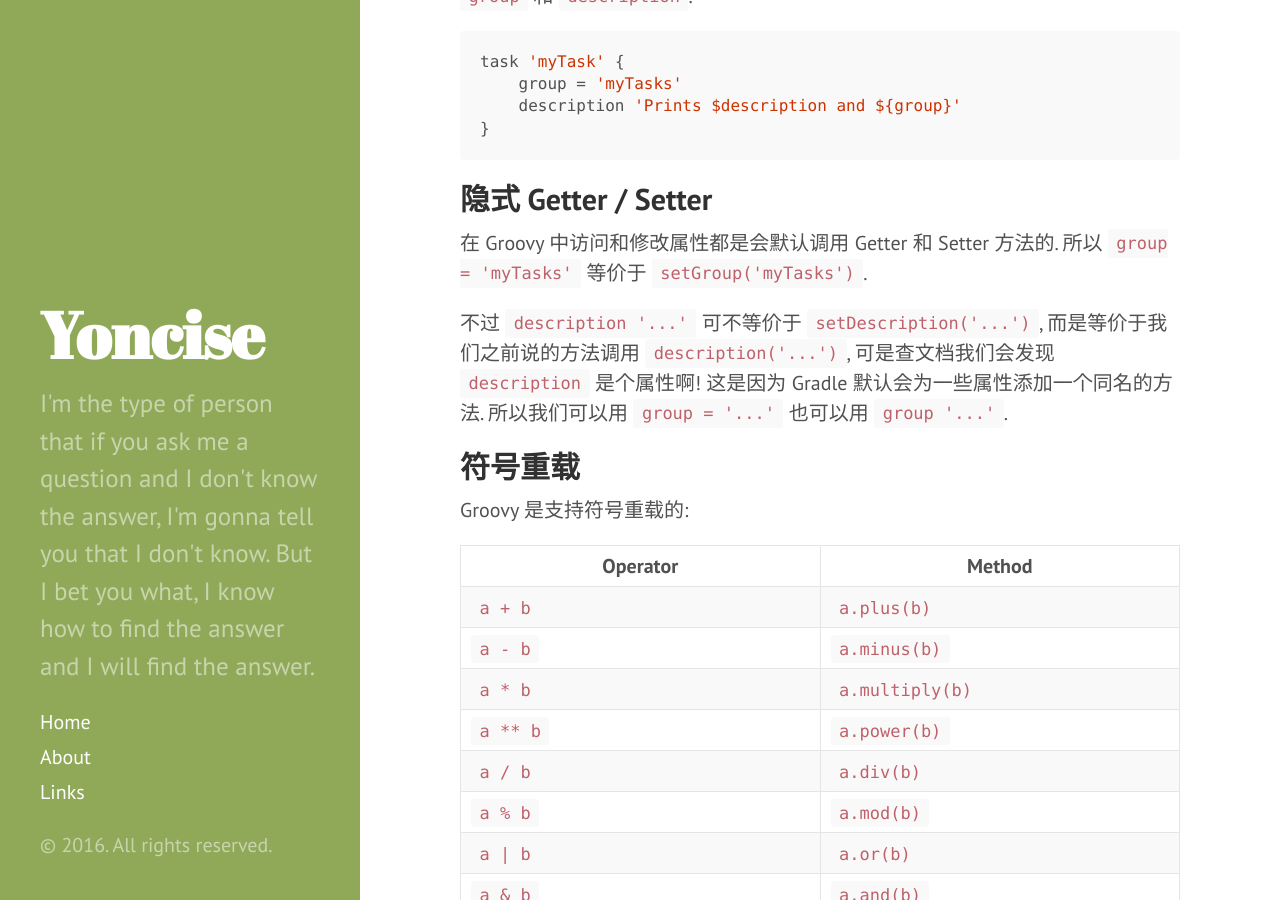
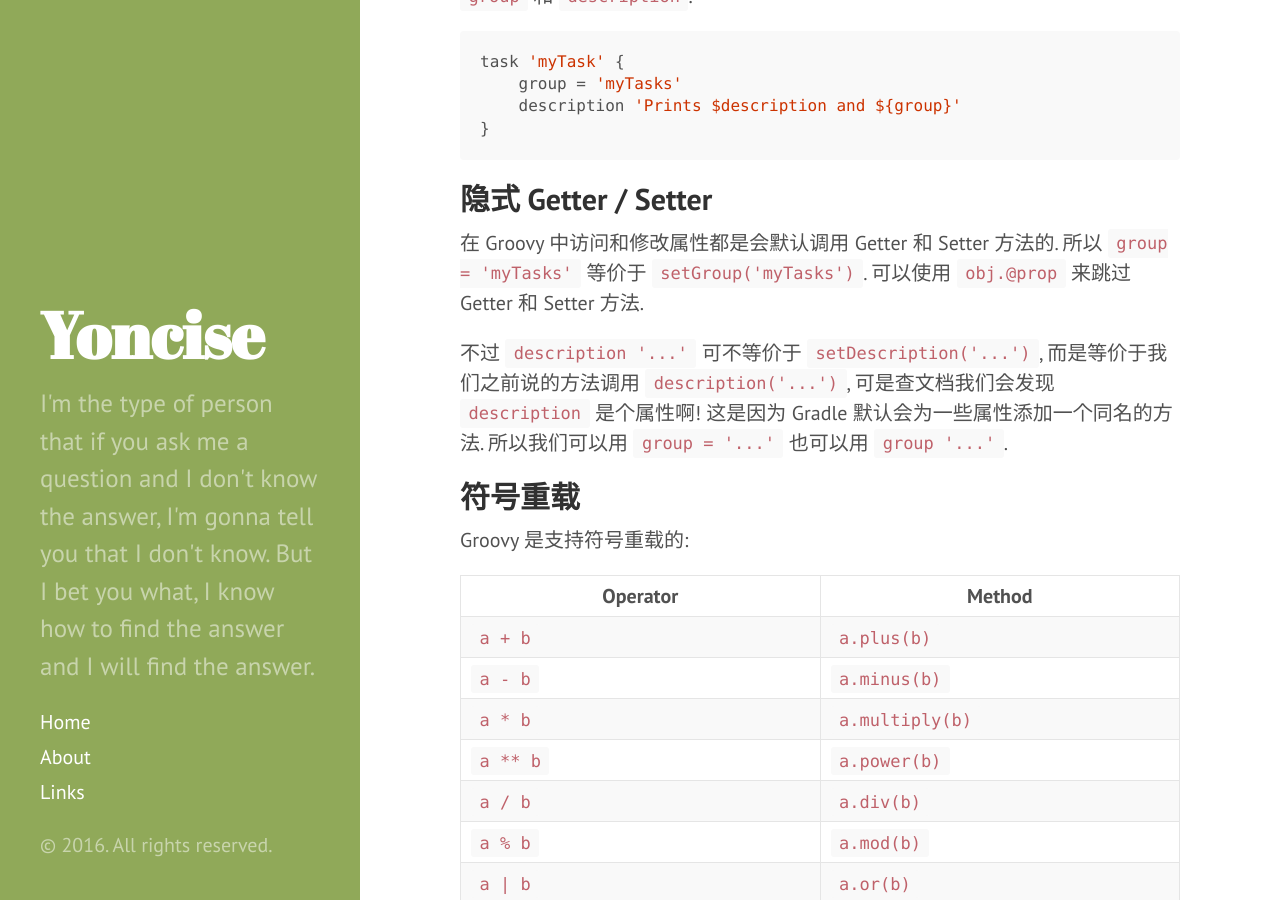
Before and after one commit to yoncise/yoncise.github.io, a Jekyll site: the page built from _posts/2016-10-30-看懂-Gradle.md, in a window 1280 px wide and 900 px high, scrolled down 4975 px. Built offline with Jekyll 4.4.1, drawn with Linux system fonts in a browser that asks for light colours.

```diff
--- a/_posts/2016-10-30-看懂-Gradle.md
+++ b/_posts/2016-10-30-看懂-Gradle.md
@@ -202,7 +202,7 @@ task 'myTask' {
 ## 隐式 Getter / Setter
 
 在 Groovy 中访问和修改属性都是会默认调用 Getter 和 Setter 方法的.
-所以 `group = 'myTasks'` 等价于 `setGroup('myTasks')`.
+所以 `group = 'myTasks'` 等价于 `setGroup('myTasks')`. 可以使用 `obj.@prop` 来跳过 Getter 和 Setter 方法.
 
 不过 `description '...'` 可不等价于 `setDescription('...')`,
 而是等价于我们之前说的方法调用 `description('...')`, 可是查文档我们会发现 `description` 是个属性啊!
```
Also changed, not shown: other parts of _posts/2016-10-30-看懂-Gradle.md (+2 -0 lines).
